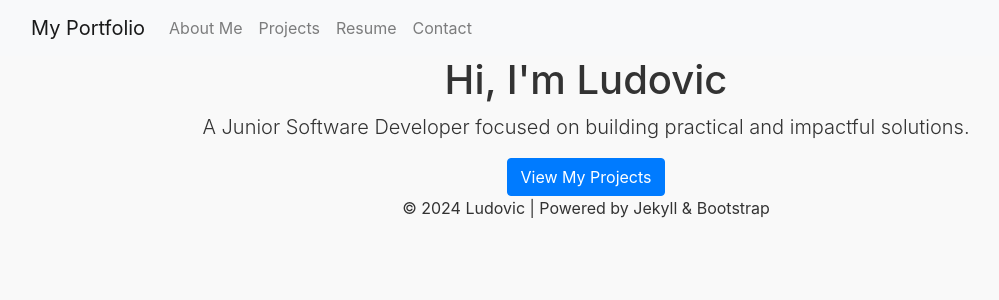
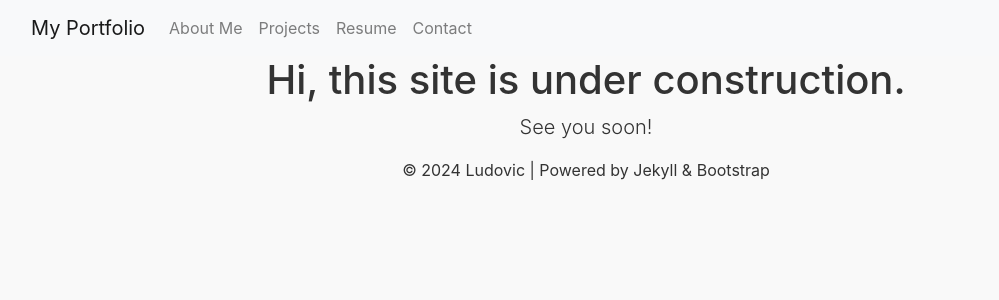
Before and after one commit to luldopic/luldopic.github.io, a Jekyll site: the page built from index.markdown, in a window 1280 px wide. Shown: the top 300 px of the page, without its empty margins (54-1053 px from the left). Built offline with Jekyll 4.4.1, drawn with Linux system fonts in a browser that asks for light colours.

Commit message:
Under construction update for live site

```diff
--- a/_config.yml
+++ b/_config.yml
@@ -55,6 +55,6 @@ plugins:
 #   - vendor/ruby/
 
 collections:
-  projects:
+  projects_list:
     output: true
     # permalink: /projects/:title/
--- a/index.markdown
+++ b/index.markdown
@@ -4,7 +4,7 @@ title: Home
 ---
 
 <div class="text-center">
-  <h1>Hi, I'm Ludovic</h1>
-  <p class="lead">A Junior Software Developer focused on building practical and impactful solutions.</p>
-  <a href="/projects" class="btn btn-primary">View My Projects</a>
+  <h1>Hi, this site is under construction.</h1>
+  <p class="lead">See you soon!</p>
+  <!--<a href="/projects" class="btn btn-primary">View My Projects</a>-->
 </div>
```
Also changed, not shown: projects.md (+1 -1 lines), _projects_list/demonstrator_tool.md (renamed from _projects/demonstrator_tool.md), _projects_list/project2.md (renamed from _projects/project2.md).
